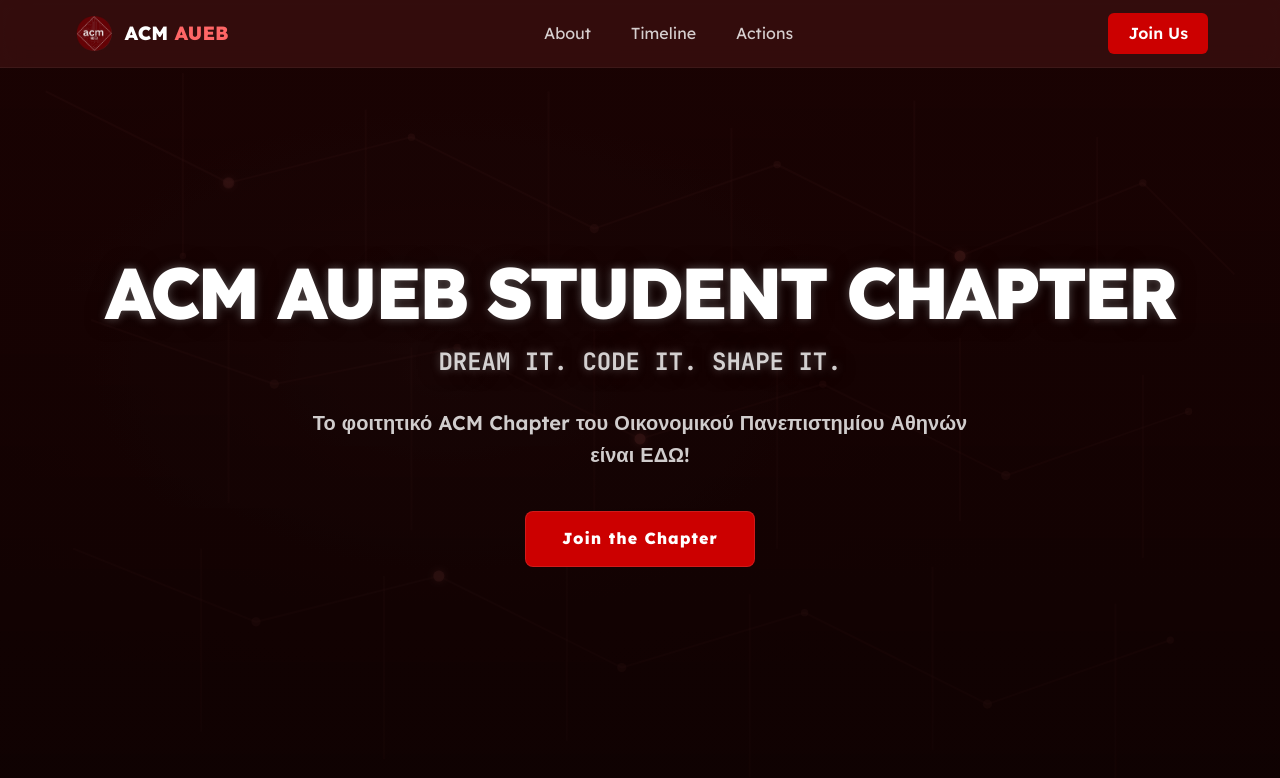
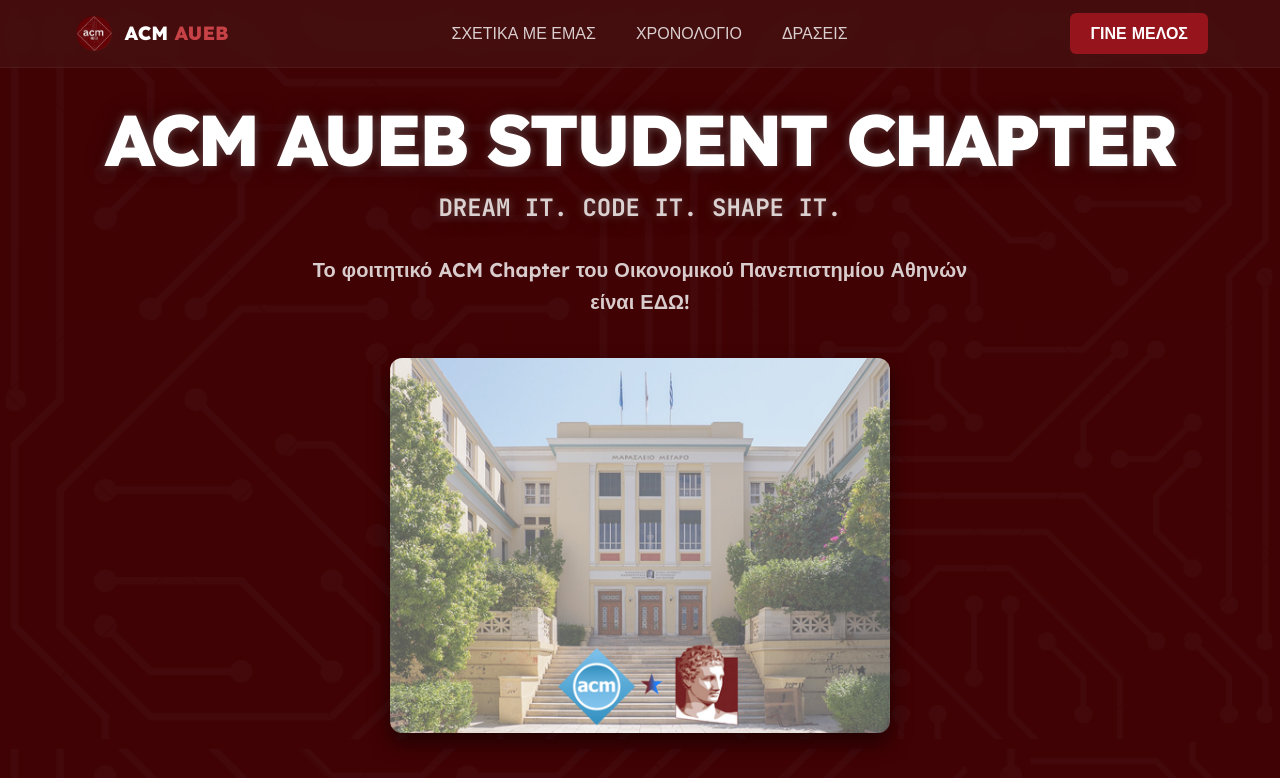
Before and after one commit to nikolettath/acm-web, a website built with Vite: page index.html in a window 1280 px wide. Shown: the top 778 px of the page. Built offline with nearby package versions, Linux system fonts and the light colour scheme.

Commit message:
eftiaxa ta grafika

```diff
--- a/index.html
+++ b/index.html
@@ -9,6 +9,8 @@
   <link rel="preconnect" href="https://fonts.googleapis.com" />
   <link rel="preconnect" href="https://fonts.gstatic.com" crossorigin />
   <link href="https://fonts.googleapis.com/css2?family=JetBrains+Mono:wght@400;700&family=Lexend:wght@300;400;600;800;900&family=Inter:wght@300;400;600&display=swap" rel="stylesheet" />
+
+  <link rel="stylesheet" href="style.css" />
 </head>
 <body>
   <nav id="navbar">
@@ -18,20 +20,20 @@
         <span>ACM <span class="accent">AUEB</span></span>
       </a>
       <ul class="nav-links">
-        <li><a href="#about">About</a></li>
-        <li><a href="#events">Timeline</a></li>
-        <li><a href="#actions">Actions</a></li>
+        <li><a href="#about">ΣΧΕΤΙΚΑ ΜΕ ΕΜΑΣ</a></li>
+        <li><a href="#events">ΧΡΟΝΟΛΟΓΙΟ</a></li>
+        <li><a href="#actions">ΔΡΑΣΕΙΣ</a></li>
       </ul>
-      <a href="#join" class="nav-cta glow-button">Join Us</a>
+      <a href="#join" class="nav-cta glow-button">ΓΙΝΕ ΜΕΛΟΣ</a>
       <button class="hamburger" id="hamburger" aria-label="Toggle mobile menu" aria-expanded="false">
         <span></span><span></span><span></span>
       </button>
     </div>
     <ul class="mobile-menu" id="mobile-menu" aria-hidden="true">
-      <li><a href="#about">About</a></li>
-      <li><a href="#events">Timeline</a></li>
-      <li><a href="#actions">Actions</a></li>
-      <li><a href="#join">Join Us</a></li>
+      <li><a href="#about">ΣΧΕΤΙΚΑ ΜΕ ΕΜΑΣ</a></li>
+      <li><a href="#events">ΧΡΟΝΟΛΟΓΙΟ</a></li>
+      <li><a href="#actions">ΔΡΑΣΕΙΣ</a></li>
+      <li><a href="#join">ΓΙΝΕ ΜΕΛΟΣ</a></li>
     </ul>
   </nav>
 
@@ -47,7 +49,9 @@
       </p>
 
       <div class="hero-actions" style="margin-top: 2.5rem;">
-        <a href="#join" class="btn-hero glow-button">Join the Chapter</a>
+        <div class="image-btn">
+          <img src="/background photo for acm website.png" alt="ACM AUEB Image" />
+        </div>
       </div>
     </div>
   </section>
@@ -167,7 +171,7 @@
       </div>
     </div>
     <div class="footer-copyright font-mono">
-      © 2025-2026 ACM AUEB STUDENT CHAPTER
+      © 2026 ACM AUEB STUDENT CHAPTER
     </div>
   </footer>
 
--- a/src/main.js
+++ b/src/main.js
@@ -78,13 +78,13 @@
       desc: 'H επανίδρυση του ACM AUEB Student Chapter, μετα απο 10 χρόνια που ήταν ανενεργό.'
     },
     {
-      date: 'Απρίλιος 2025',
+      date: 'Μάιος 2026',
       cmd: 'Our First Event',
       title: 'Coming Soon...',
       desc: 'Περισσότερες πληροφορίες σύντομα!!'
     },
     {
-      date: 'Σεπτέμβριος 2025',
+      date: 'Σεπτέμβριος 2026',
       cmd: 'Panhellenic ACM Chapters Joint Event',
       title: 'Coming Soon...',
       desc: 'Περισσότερες πληροφορίες σύντομα!!'
--- a/src/style.css
+++ b/src/style.css
@@ -1,7 +1,7 @@
 :root {
   --color-space-black: #080303;
-  --color-acm-red: #cc0000;
-  --color-acm-bright: #ff6666;
+  --color-acm-red: #96141c; /*#cc0000*/
+  --color-acm-bright: #c74246; /*#ff6666 */
   --text-primary: #ffffff;
   --text-dim: rgba(255, 255, 255, 0.8);
   --font-sans: 'Lexend', sans-serif;
@@ -15,15 +15,31 @@
 
 body {
   background-color: var(--color-space-black);
-  background-image: linear-gradient(rgba(10, 2, 2, 0.75), rgba(5, 1, 1, 0.85)), url('/circuit_bg.svg');
+  background-image: linear-gradient(rgba(10, 2, 2, 0.4), rgba(5, 1, 1, 0.4)), url('/background for website.png');
 
-  background-size: cover;
-  background-position: center top;
-  background-attachment: fixed;
+  /* --- ΟΙ ΔΙΟΡΘΩΣΕΙΣ ΓΙΑ ΤΗΝ ΕΙΚΟΝΑ --- */
+  background-size: 100% auto; /* Το 100% πιάνει όλο το πλάτος. Το auto προσαρμόζει το ύψος για να ΜΗΝ παραμορφώνεται η εικόνα */
+  background-repeat: repeat; /* Επειδή η σελίδα είναι μακριά, η εικόνα θα επαναλαμβάνεται ομαλά προς τα κάτω αντί να ξεχειλώνει */
+  background-attachment: scroll; /* Η εικόνα κινείται κανονικά μαζί με τη σελίδα */
+  background-position: top center;
+
   color: var(--text-primary);
   font-family: var(--font-sans);
   line-height: 1.6;
   overflow-x: hidden;
+}
+
+/* ΠΡΟΣΘΗΚΗ: Ο μηχανισμός που κάνει τα χρώματα του background να "ρέουν" αργά */
+@keyframes gradientBackground {
+  0% {
+      background-position: 0% 50%;
+  }
+  50% {
+      background-position: 100% 50%;
+  }
+  100% {
+      background-position: 0% 50%;
+  }
 }
 
 /* ─── CUSTOM SCROLLBAR ─── */
@@ -300,3 +316,18 @@
   .timeline-event .event-content { width: calc(100% - 50px); }
   .timeline-event:nth-child(even) .command-box { flex-direction: row; }
 }
+
+/* --- Στυλ για την κεντρική εικόνα στο Hero Section --- */
+.image-btn img {
+  width: 500px; /* ΑΥΞΗΣΑΜΕ ΤΟ ΜΕΓΕΘΟΣ: Από 250px πήγε στα 500px. Μπορείς να βάλεις 600px ή 400px ανάλογα πώς σου αρέσει! */
+  max-width: 100%; /* ΠΡΟΣΘΗΚΗ: Πολύ σημαντικό για να μην βγαίνει εκτός οθόνης στα κινητά */
+  height: auto;
+  border-radius: 12px;
+  box-shadow: 0 10px 20px rgba(0, 0, 0, 0.5);
+  transition: transform 0.3s ease, box-shadow 0.3s ease;
+}
+
+.image-btn:hover img {
+  transform: scale(1.05); /* Το hover effect παραμένει κανονικά! */
+  box-shadow: 0 15px 30px rgba(212, 83, 79, 0.6);
+}
```
Also changed, not shown: package.json (+25 -1 lines), public/background photo for acm website.png (added), 1 other file.
